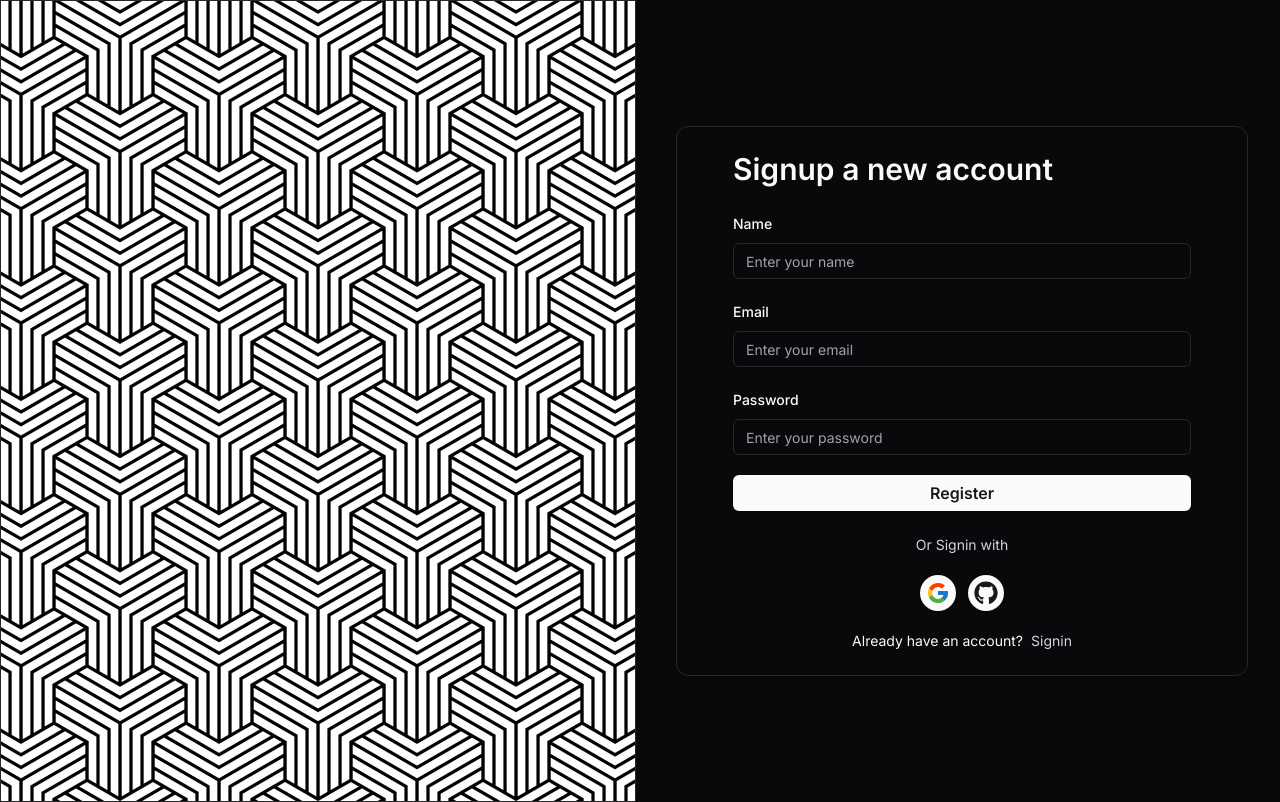
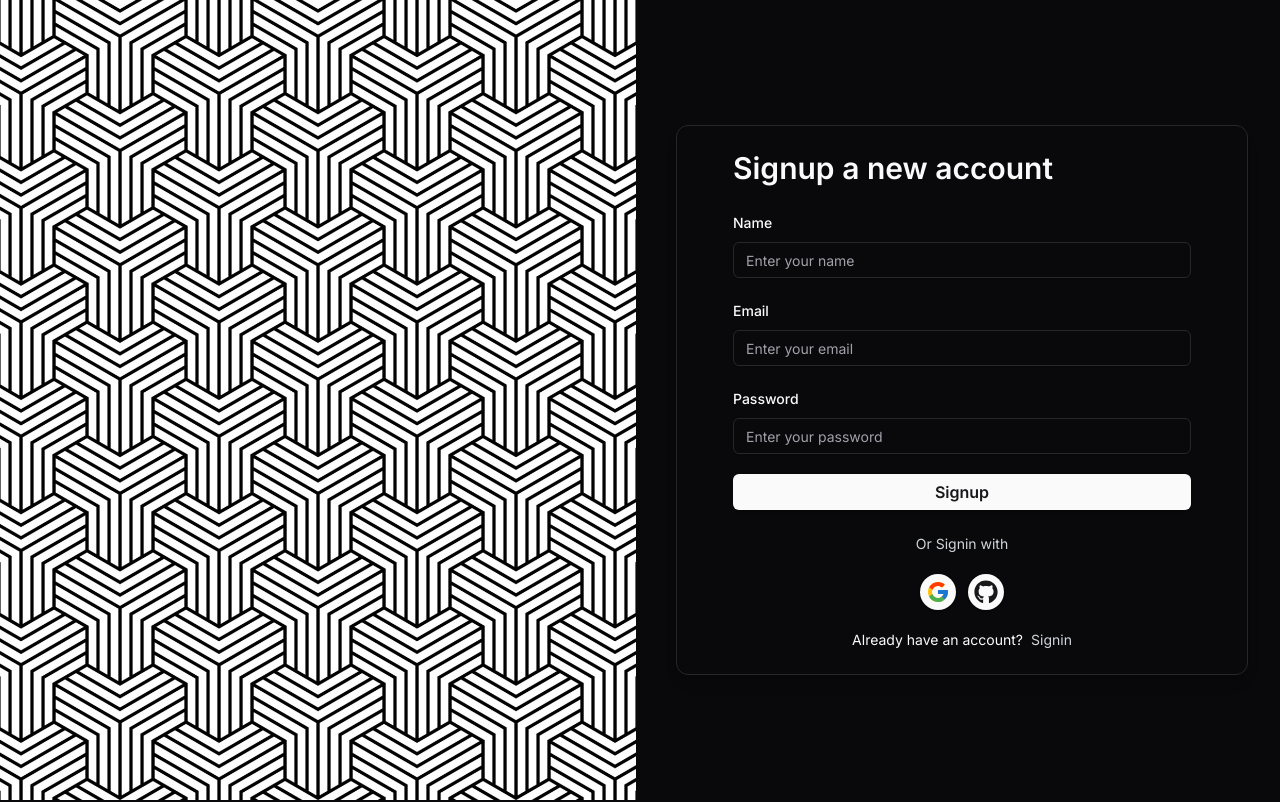
Before and after one commit to tonishantyadav/swift-auth, a Next.js app: page /auth/signup in a window 1280 px wide. Built offline with nearby package versions, Linux system fonts and the light colour scheme.

Commit message:
Add spinner while submitting the form

```diff
--- a/app/auth/signin/page.tsx
+++ b/app/auth/signin/page.tsx
@@ -5,11 +5,11 @@ import Image from 'next/image'
 const SigninPage = () => {
   return (
     <div className="grid min-h-screen items-center justify-center gap-2 md:grid-cols-2 lg:grid-cols-2">
-      <div className="hidden border md:block">
+      <div className="relative hidden  min-h-full md:block">
         <Image
           src={basketPattern}
           alt="Black and white basket pattern"
-          className="h-screen min-w-full object-cover"
+          className="absolute left-0 top-0 h-full w-full object-cover"
           priority
         />
       </div>
--- a/app/auth/signup/page.tsx
+++ b/app/auth/signup/page.tsx
@@ -5,11 +5,11 @@ import Image from 'next/image'
 const SignupPage = () => {
   return (
     <div className="grid min-h-screen items-center justify-center gap-2 md:grid-cols-2 lg:grid-cols-2">
-      <div className="hidden border md:block">
+      <div className="relative hidden  min-h-full md:block">
         <Image
           src={isometricYCubes}
           alt="Geometric-y-lines pattern"
-          className="h-screen min-w-full object-cover"
+          className="absolute left-0 top-0 h-full w-full object-cover"
           priority
         />
       </div>
--- a/components/FormCard.tsx
+++ b/components/FormCard.tsx
@@ -150,7 +150,10 @@ const FormActionButton = ({
       type="submit"
       disabled={isSubmitting}
     >
-      {label} {isSubmitting && <Spinner />}
+      <div className="flex gap-2">
+        <span>{label}</span>
+        {isSubmitting && <Spinner />}
+      </div>
     </Button>
   )
 }
--- a/components/auth/SignupForm.tsx
+++ b/components/auth/SignupForm.tsx
@@ -41,7 +41,7 @@ const SignupForm = () => {
         fields={fields}
         defaultValues={defaultValues}
       >
-        <FormActionButton label="Register" isSubmitting={isSubmitting} />
+        <FormActionButton label="Signup" isSubmitting={isSubmitting} />
         {error && <FormCardError message={error} />}
       </FormCardBody>
       <FormCardFooter
--- a/components/home/GetStartedButton.tsx
+++ b/components/home/GetStartedButton.tsx
@@ -1,7 +1,7 @@
 'use client'
 
 import { Button } from '@/components/ui'
-import { signIn } from 'next-auth/react'
+import Link from 'next/link'
 import { useMediaQuery } from 'react-responsive'
 
 const GetStartedButton = () => {
@@ -11,9 +11,8 @@ const GetStartedButton = () => {
     <Button
       className="hover:btn-hover btn-primary rounded-full text-white"
       size={isMobile ? 'sm' : 'lg'}
-      onClick={() => signIn('github')}
     >
-      Get Started
+      <Link href="/auth/signin">Get Started</Link>
     </Button>
   )
 }
--- a/components/ui/spinner.tsx
+++ b/components/ui/spinner.tsx
@@ -3,7 +3,7 @@ const Spinner = () => {
     <div role="status">
       <svg
         aria-hidden="true"
-        className="inline h-4 w-3 animate-spin fill-blue-600 p-2 text-gray-200 dark:text-gray-600"
+        className="inline h-4 w-4 animate-spin fill-gray-600 text-gray-200 dark:fill-gray-300 dark:text-gray-600"
         viewBox="0 0 100 101"
         fill="none"
         xmlns="http://www.w3.org/2000/svg"
@@ -17,6 +17,7 @@ const Spinner = () => {
           fill="currentFill"
         />
       </svg>
+      <span className="sr-only">Loading...</span>
     </div>
   )
 }
```
